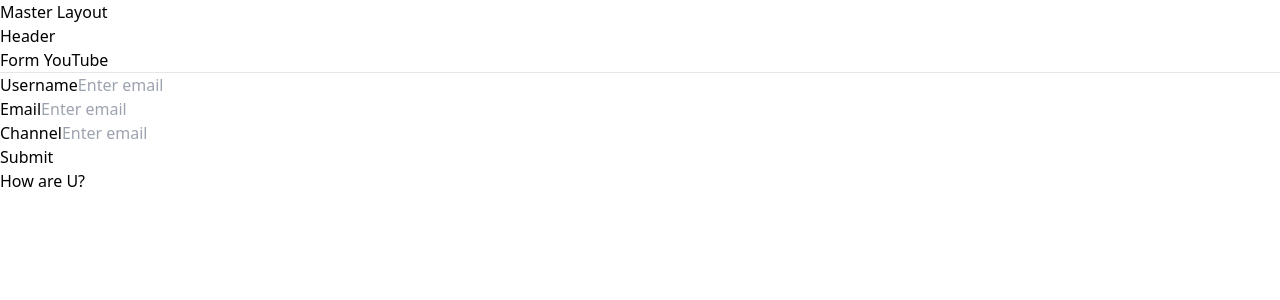
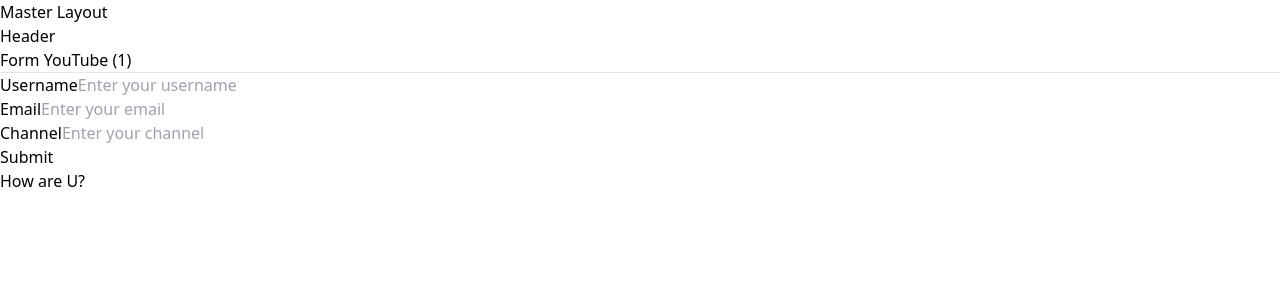
Before and after one commit to mabsothea2022/react_hook, a React (Vite) app: page /youtube in a window 1280 px wide. Shown: the top 300 px of the page. Built offline with nearby package versions, Linux system fonts and the light colour scheme.

Commit message:
React hook form,

```diff
--- a/package.json
+++ b/package.json
@@ -18,6 +18,7 @@
     "react-router-dom": "^6.23.1"
   },
   "devDependencies": {
+    "@hookform/devtools": "^4.3.1",
     "@types/react": "^18.2.66",
     "@types/react-dom": "^18.2.22",
     "@typescript-eslint/eslint-plugin": "^7.2.0",
--- a/src/components/FormYouTube.tsx
+++ b/src/components/FormYouTube.tsx
@@ -1,41 +1,53 @@
 import React from "react";
 import { useForm } from 'react-hook-form'
+// impoort dev tool component
+import { DevTool } from '@hookform/devtools'
 
+let renderCount = 0;
 
 const FormYouTube: React.FC = () => {
-    const form = useForm();
-    const {register} = form;
-    const {name,ref, onChange,onBlur} = register("username")
-    // useForm();
-    const OnSubmit = () => {
-        alert()
+    const form = useForm();     // this obj of form
+    const { register, control,handleSubmit } = form;    // this is destructure of the form component
+    // const {name,ref, onChange,onBlur} = register("username") // this line use for way1 for start tracking data on form
+    const OnSubmit = (data:FormValues) => {
+        console.log('Form submitted',data)
+    }
 
+    // increment renderCount if the form hook is rerender
+    renderCount++;
+
+    // define all type of prop in form
+    type FormValues = {
+        username:string,
+        email:string,
+        channel:string
     }
+
     return (
-
         <div className="p-8">
-            <form action="" className="">
+            {/* onSubmit=prop of form, handleSummit = destructure of use form, OnSubmit = function after define */}
+            <form onSubmit={handleSubmit(OnSubmit)}>
                 <div className="flex items-center justify-center">
                     <div className="grid gap-y-3 w-1/2 h-auto bg-slate-600 items-start p-8 rounded-lg shadow-xl shadow-gray-300">
                         <div className="flex flex-row justify-center items-center text-2xl text-black">
-                            <h1>Form YouTube</h1>
+                            <h1>Form YouTube ({renderCount/2})</h1>
                         </div>
                         <hr />
                         <div className="flex flex-row justify-between items-center">
                             <label htmlFor="username" className="mr-3">Username</label>
                             <input
                                 type="text"
-                                id="username"
-                                // way 001
+                                id="name"
+                                // way 001 (name, ref, onChange, onBlur we call input props) ==> use for tracking react-hook-form
                                 // name={name}
                                 // ref={ref}
                                 // onChange={onChange}
                                 // onBlur={onBlur}
 
-                                // way002
-                                {...register("username")}
+                                // way002 ==> use for tracking react-hook-form with
+                                {...register("username", { required: true })}   // spread operator (everthing will be abstract, if u use spread operator)
                                 className="rounded-xl border-2 p-2 bg-gray-300"
-                                placeholder="Enter email"
+                                placeholder="Enter your username"
                             />
                         </div>
                         <div className="flex flex-row justify-between items-center">
@@ -45,7 +57,7 @@ const FormYouTube: React.FC = () => {
                                 id="email"
                                 {...register("email")}
                                 className="rounded-xl border-2 p-2 bg-gray-300"
-                                placeholder="Enter email"
+                                placeholder="Enter your email"
                             />
                         </div>
                         <div className="flex flex-row justify-between items-center">
@@ -55,7 +67,7 @@ const FormYouTube: React.FC = () => {
                                 id="channel"
                                 {...register("channel")}
                                 className="rounded-xl border-2 p-2 bg-gray-300"
-                                placeholder="Enter email"
+                                placeholder="Enter your channel"
                             />
                         </div>
                         <div className="flex flex-row justify-center items-center">
@@ -67,6 +79,8 @@ const FormYouTube: React.FC = () => {
                     </div>
                 </div>
             </form>
+            {/* Noted : dev most be use at the of the form */}
+            <DevTool control={control} />
         </div>
     );
 }
```
Also changed, not shown: 2 other files (tests, documents, lock files or other folders).
